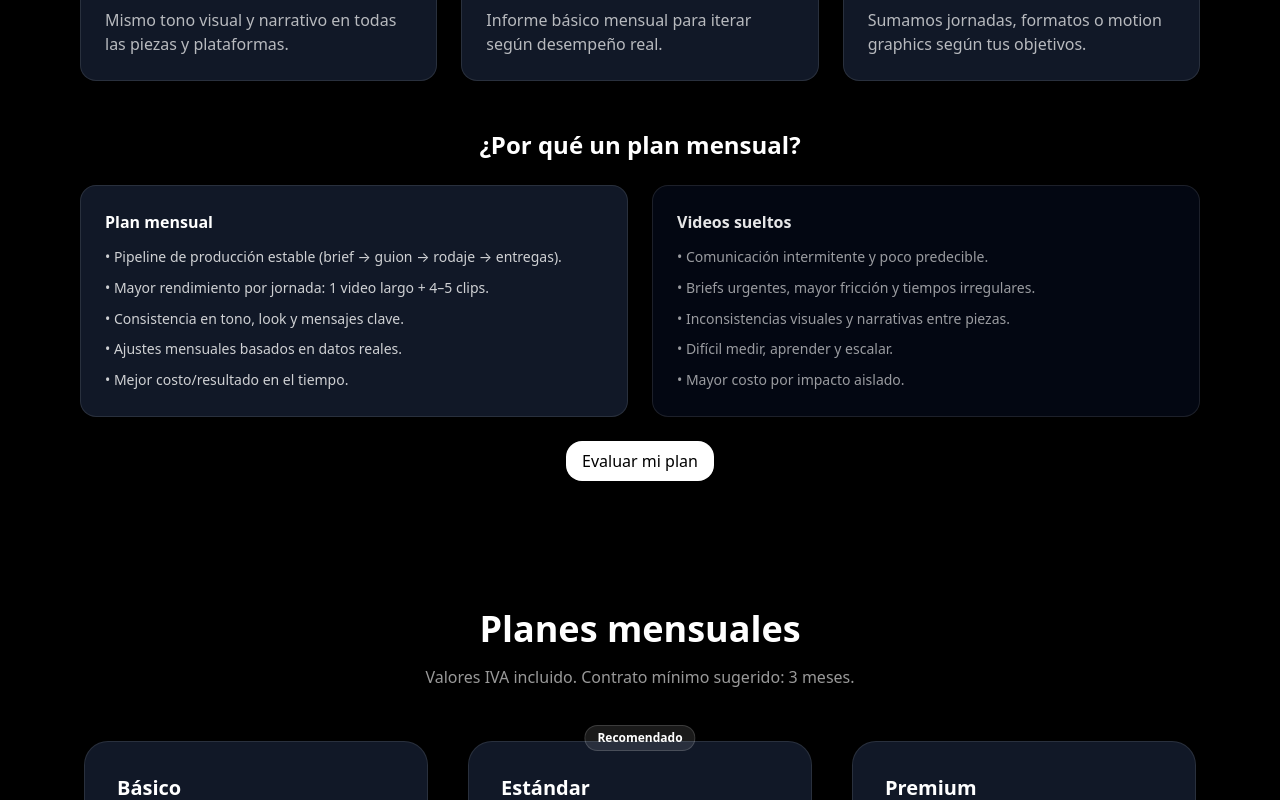
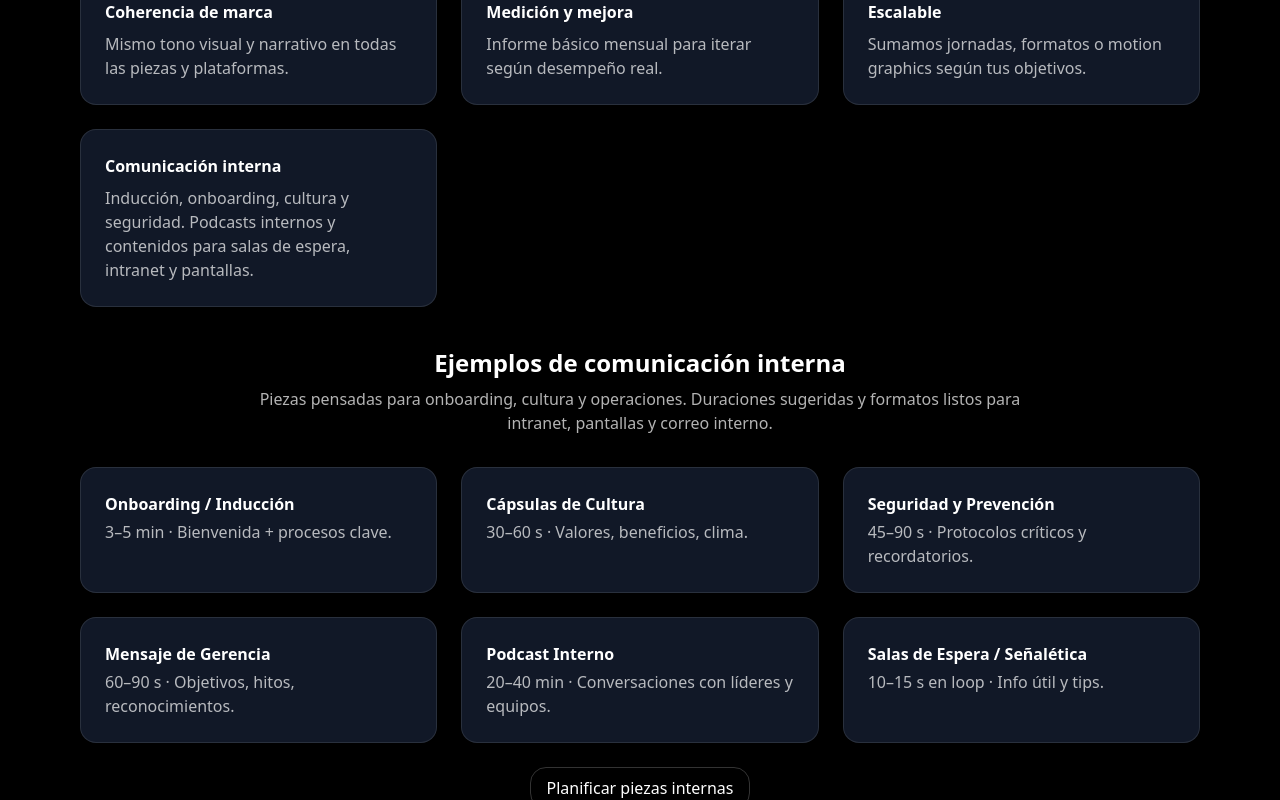
Before and after one commit to TronxGroup/Dekaelo-Media, a Next.js app: page /servicios in a window 1280 px wide. Shown: the part 600-1400 px from the top of the page. Built offline with nearby package versions, Linux system fonts and the light colour scheme.

Commit message:
Update page.tsx

```diff
--- a/app/servicios/page.tsx
+++ b/app/servicios/page.tsx
@@ -16,41 +16,51 @@ export default function Page() {
           </h2>
           <p className="text-center text-white/70 mt-3 max-w-3xl mx-auto">
             Más que producir videos: creamos un sistema mensual de contenido que mantiene tu comunicación
-            activa, coherente y medible.
+            activa, coherente y medible — tanto externa (marketing, ventas, marca) como <span className="text-white">interna</span>:
+            inducción de personal, podcasts internos y contenido para salas de espera o señalética digital.
           </p>
 
           <div className="grid md:grid-cols-3 gap-6 mt-10">
             {[
-              {
-                t: 'Consistencia que posiciona',
-                d: 'Presencia sostenida mes a mes: tu marca deja de “aparecer y desaparecer”.',
-              },
-              {
-                t: 'Velocidad & planificación',
-                d: 'Calendario editorial, guion y rodaje programados. Menos urgencias, más calidad.',
-              },
-              {
-                t: 'Eficiencia de costos',
-                d: 'Aprovechamos cada jornada para múltiples entregas (video largo + clips).',
-              },
-              {
-                t: 'Coherencia de marca',
-                d: 'Mismo tono visual y narrativo en todas las piezas y plataformas.',
-              },
-              {
-                t: 'Medición y mejora',
-                d: 'Informe básico mensual para iterar según desempeño real.',
-              },
-              {
-                t: 'Escalable',
-                d: 'Sumamos jornadas, formatos o motion graphics según tus objetivos.',
-              },
+              { t: 'Consistencia que posiciona', d: 'Presencia sostenida mes a mes: tu marca deja de “aparecer y desaparecer”.' },
+              { t: 'Velocidad & planificación', d: 'Calendario editorial, guion y rodaje programados. Menos urgencias, más calidad.' },
+              { t: 'Eficiencia de costos', d: 'Aprovechamos cada jornada para múltiples entregas (video largo + clips).' },
+              { t: 'Coherencia de marca', d: 'Mismo tono visual y narrativo en todas las piezas y plataformas.' },
+              { t: 'Medición y mejora', d: 'Informe básico mensual para iterar según desempeño real.' },
+              { t: 'Escalable', d: 'Sumamos jornadas, formatos o motion graphics según tus objetivos.' },
+              { t: 'Comunicación interna', d: 'Inducción, onboarding, cultura y seguridad. Podcasts internos y contenidos para salas de espera, intranet y pantallas.' },
             ].map((b) => (
               <div key={b.t} className="p-6 rounded-2xl bg-gray-900 border border-white/10">
                 <h3 className="font-semibold text-white">{b.t}</h3>
                 <p className="text-white/70 mt-2">{b.d}</p>
               </div>
             ))}
+          </div>
+        </section>
+
+        {/* EJEMPLOS COMUNICACIÓN INTERNA */}
+        <section className="mt-10">
+          <h3 className="text-2xl font-bold text-white text-center">Ejemplos de comunicación interna</h3>
+          <p className="text-center text-white/70 mt-2 max-w-3xl mx-auto">
+            Piezas pensadas para onboarding, cultura y operaciones. Duraciones sugeridas y formatos listos para intranet, pantallas y correo interno.
+          </p>
+          <div className="grid md:grid-cols-3 gap-6 mt-8">
+            {[
+              { t: 'Onboarding / Inducción', d: '3–5 min · Bienvenida + procesos clave.' },
+              { t: 'Cápsulas de Cultura', d: '30–60 s · Valores, beneficios, clima.' },
+              { t: 'Seguridad y Prevención', d: '45–90 s · Protocolos críticos y recordatorios.' },
+              { t: 'Mensaje de Gerencia', d: '60–90 s · Objetivos, hitos, reconocimientos.' },
+              { t: 'Podcast Interno', d: '20–40 min · Conversaciones con líderes y equipos.' },
+              { t: 'Salas de Espera / Señalética', d: '10–15 s en loop · Info útil y tips.' },
+            ].map((e) => (
+              <div key={e.t} className="p-6 rounded-2xl bg-gray-900 border border-white/10">
+                <h4 className="font-semibold text-white">{e.t}</h4>
+                <p className="text-white/70 mt-1">{e.d}</p>
+              </div>
+            ))}
+          </div>
+          <div className="text-center mt-6">
+            <a href="/contacto#form" className="btn-outline">Planificar piezas internas</a>
           </div>
         </section>
 
@@ -66,6 +76,7 @@ export default function Page() {
                 <li>• Consistencia en tono, look y mensajes clave.</li>
                 <li>• Ajustes mensuales basados en datos reales.</li>
                 <li>• Mejor costo/resultado en el tiempo.</li>
+                <li>• Incluye piezas para <span className="text-white">comunicación interna</span>: inducción, cultura, seguridad, señalética digital.</li>
               </ul>
             </div>
             <div className="rounded-2xl bg-gray-950 border border-white/10 p-6">
@@ -76,6 +87,7 @@ export default function Page() {
                 <li>• Inconsistencias visuales y narrativas entre piezas.</li>
                 <li>• Difícil medir, aprender y escalar.</li>
                 <li>• Mayor costo por impacto aislado.</li>
+                <li>• Suele ignorar la dimensión interna (inducción, cultura, señalética).</li>
               </ul>
             </div>
           </div>
@@ -90,9 +102,7 @@ export default function Page() {
           className="scroll-mt-20 py-24 px-0 bg-black rounded-3xl mt-8"
           data-testid="section-planes"
         >
-          <h2 className="text-4xl font-extrabold text-center mb-4 text-white">
-            Planes mensuales
-          </h2>
+          <h2 className="text-4xl font-extrabold text-center mb-4 text-white">Planes mensuales</h2>
           <p className="text-center text-white/60 mb-12">
             Valores IVA incluido. Contrato mínimo sugerido: 3 meses.
           </p>
@@ -100,10 +110,7 @@ export default function Page() {
           <div className="max-w-6xl mx-auto grid md:grid-cols-3 gap-8">
             {/* Básico */}
             <div className="relative p-1 rounded-3xl">
-              <div
-                className="h-full w-full rounded-3xl bg-gray-900 border border-white/10 p-8 flex flex-col"
-                data-testid="card-basico"
-              >
+              <div className="h-full w-full rounded-3xl bg-gray-900 border border-white/10 p-8 flex flex-col" data-testid="card-basico">
                 <h3 className="text-xl font-bold text-white">Básico</h3>
                 <p className="mt-1 text-sm text-white/60">Para iniciar con presencia mensual</p>
                 <div className="mt-6">
@@ -117,10 +124,7 @@ export default function Page() {
                   <li>Exportación para 1 plataforma</li>
                   <li>1 revisión</li>
                 </ul>
-                <a
-                  href="/contacto#form"
-                  className="mt-auto inline-block w-full text-center px-6 py-3 rounded-xl bg-white/10 hover:bg-white/15 transition border border-white/15"
-                >
+                <a href="/contacto#form" className="mt-auto inline-block w-full text-center px-6 py-3 rounded-xl bg-white/10 hover:bg-white/15 transition border border-white/15">
                   Quiero este plan
                 </a>
               </div>
@@ -128,10 +132,7 @@ export default function Page() {
 
             {/* Estándar */}
             <div className="relative p-1 rounded-3xl">
-              <div
-                className="h-full w-full rounded-3xl bg-gray-900 border border-white/10 p-8 flex flex-col"
-                data-testid="card-estandar"
-              >
+              <div className="h-full w-full rounded-3xl bg-gray-900 border border-white/10 p-8 flex flex-col" data-testid="card-estandar">
                 <div className="absolute -top-3 left-1/2 -translate-x-1/2 bg-white/10 text-white text-xs font-bold px-3 py-1 rounded-full border border-white/15">
                   Recomendado
                 </div>
@@ -150,10 +151,7 @@ export default function Page() {
                   <li>1 revisión</li>
                   <li>Informe mensual estratégico básico</li>
                 </ul>
-                <a
-                  href="/contacto#form"
-                  className="mt-auto inline-block w-full text-center px-6 py-3 rounded-xl bg-white text-black font-semibold hover:opacity-90 transition"
-                >
+                <a href="/contacto#form" className="mt-auto inline-block w-full text-center px-6 py-3 rounded-xl bg-white text-black font-semibold hover:opacity-90 transition">
                   Quiero este plan
                 </a>
               </div>
@@ -161,10 +159,7 @@ export default function Page() {
 
             {/* Premium */}
             <div className="relative p-1 rounded-3xl">
-              <div
-                className="h-full w-full rounded-3xl bg-gray-900 border border-white/10 p-8 flex flex-col"
-                data-testid="card-premium"
-              >
+              <div className="h-full w-full rounded-3xl bg-gray-900 border border-white/10 p-8 flex flex-col" data-testid="card-premium">
                 <h3 className="text-xl font-bold text-white">Premium</h3>
                 <p className="mt-1 text-sm text-white/60">Para campañas y mayor cobertura</p>
                 <div className="mt-6">
@@ -180,10 +175,7 @@ export default function Page() {
                   <li>Entregas personalizadas + material adicional</li>
                   <li>Informe mensual con métricas y recomendaciones de pauta</li>
                 </ul>
-                <a
-                  href="/contacto#form"
-                  className="mt-auto inline-block w-full text-center px-6 py-3 rounded-xl bg-white/10 hover:bg-white/15 transition border border-white/15"
-                >
+                <a href="/contacto#form" className="mt-auto inline-block w-full text-center px-6 py-3 rounded-xl bg-white/10 hover:bg-white/15 transition border border-white/15">
                   Quiero este plan
                 </a>
               </div>
@@ -196,10 +188,7 @@ export default function Page() {
         </section>
 
         {/* Extras */}
-        <section
-          id="extras"
-          className="scroll-mt-20 py-20 px-0 bg-black text-center rounded-3xl mt-8"
-        >
+        <section id="extras" className="scroll-mt-20 py-20 px-0 bg-black text-center rounded-3xl mt-8">
           <h2 className="text-4xl font-extrabold mb-8 text-white">Servicios Adicionales</h2>
           <p className="max-w-4xl mx-auto text-lg text-white/70 leading-relaxed mb-10">
             Potencia tu plan con opciones extra a valores preferentes.
@@ -211,10 +200,7 @@ export default function Page() {
               { title: '✨ Animación gráfica', text: 'Motion graphics para reforzar tu mensaje (logos, datos, transiciones).' },
               { title: '📦 Entregas extra', text: 'Reels adicionales o versiones extendidas según tus objetivos.' },
             ].map((s, i) => (
-              <div
-                key={i}
-                className="p-8 bg-gray-900 rounded-3xl shadow-md border border-white/10 text-left"
-              >
+              <div key={i} className="p-8 bg-gray-900 rounded-3xl shadow-md border border-white/10 text-left">
                 <h3 className="font-bold mb-3 text-white">{s.title}</h3>
                 <p className="text-white/80">{s.text}</p>
               </div>
```
